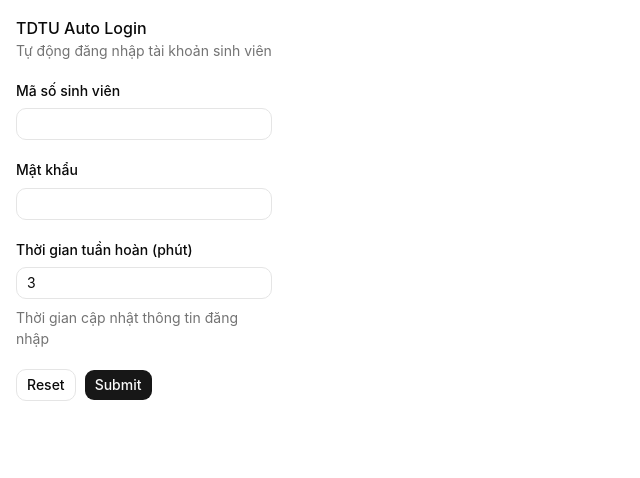
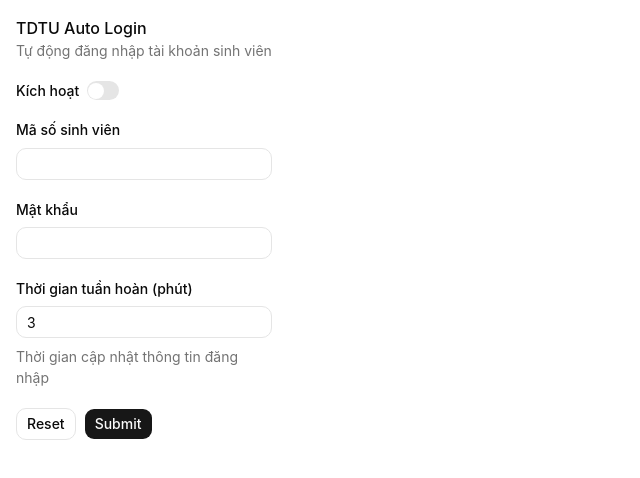
Before and after one commit to 524H0003/TDTU-auto-login, a React app: page / in a window 1280 px wide. Shown: the top 478 px of the page, without its empty margins (0-640 px from the left). Built offline with nearby package versions, Linux system fonts and the light colour scheme; the HTML template or start-up script is replaced by a standard one.

Commit message:
feat: add customizable activation

```diff
--- a/package.json
+++ b/package.json
@@ -32,6 +32,7 @@
     "class-variance-authority": "^0.7.1",
     "clsx": "^2.1.1",
     "commitizen": "^4.3.1",
+    "dotenv": "^17.3.1",
     "esbuild": "^0.27.3",
     "eslint": "^10.0.2",
     "eslint-plugin-unused-imports": "^4.4.1",
--- a/scripts/release.ts
+++ b/scripts/release.ts
@@ -9,7 +9,7 @@
 
 const manifest = JSON.parse(readFileSync("./manifest.json", "utf-8"));
 
-manifest.version = version;
+manifest.version = version.split("-")[0];
 
 writeFileSync("./manifest.json", JSON.stringify(manifest, null, 2));
 
--- a/scripts/render.tsx
+++ b/scripts/render.tsx
@@ -1,3 +1,4 @@
+import { config } from "dotenv";
 import { buildSync } from "esbuild";
 import { existsSync, mkdirSync, writeFileSync } from "node:fs";
 import React from "react";
@@ -15,12 +16,14 @@
   </html>
 );
 
+config({ quiet: true });
+
 buildSync({
   entryPoints: ["src/**/*.ts", "src/index.tsx"],
   bundle: true,
   outdir: "./dist",
   format: "cjs",
-  minify: true,
+  minify: process.env.NODE_ENV !== "development",
   sourcemap: false,
   platform: "browser",
   tsconfig: "tsconfig.json",
--- /dev/null
+++ b/src/components/shadcn/ui/switch.tsx
@@ -0,0 +1,31 @@
+import * as React from "react"
+import { Switch as SwitchPrimitive } from "radix-ui"
+
+import { cn } from "@/lib/shadcn/utils"
+
+function Switch({
+  className,
+  size = "default",
+  ...props
+}: React.ComponentProps<typeof SwitchPrimitive.Root> & {
+  size?: "sm" | "default"
+}) {
+  return (
+    <SwitchPrimitive.Root
+      data-slot="switch"
+      data-size={size}
+      className={cn(
+        "peer group/switch relative inline-flex shrink-0 items-center rounded-full border border-transparent transition-all outline-none after:absolute after:-inset-x-3 after:-inset-y-2 focus-visible:border-ring focus-visible:ring-3 focus-visible:ring-ring/50 aria-invalid:border-destructive aria-invalid:ring-3 aria-invalid:ring-destructive/20 data-[size=default]:h-[18.4px] data-[size=default]:w-[32px] data-[size=sm]:h-[14px] data-[size=sm]:w-[24px] dark:aria-invalid:border-destructive/50 dark:aria-invalid:ring-destructive/40 data-checked:bg-primary data-unchecked:bg-input dark:data-unchecked:bg-input/80 data-disabled:cursor-not-allowed data-disabled:opacity-50",
+        className
+      )}
+      {...props}
+    >
+      <SwitchPrimitive.Thumb
+        data-slot="switch-thumb"
+        className="pointer-events-none block rounded-full bg-background ring-0 transition-transform group-data-[size=default]/switch:size-4 group-data-[size=sm]/switch:size-3 group-data-[size=default]/switch:data-checked:translate-x-[calc(100%-2px)] group-data-[size=sm]/switch:data-checked:translate-x-[calc(100%-2px)] dark:data-checked:bg-primary-foreground group-data-[size=default]/switch:data-unchecked:translate-x-0 group-data-[size=sm]/switch:data-unchecked:translate-x-0 dark:data-unchecked:bg-foreground"
+      />
+    </SwitchPrimitive.Root>
+  )
+}
+
+export { Switch }
--- a/src/popup.tsx
+++ b/src/popup.tsx
@@ -11,21 +11,24 @@
   FieldSet,
 } from "./components/shadcn/ui/field";
 import { Input } from "./components/shadcn/ui/input";
+import { Switch } from "./components/shadcn/ui/switch";
 import { LocalStorage } from "./types";
 
 export default function PopupPage() {
   const [username, setUsername] = useState(""),
     [password, setPassword] = useState(""),
     [interval, setIntervalValue] = useState<number>(3),
+    [active, setActive] = useState<boolean>(false),
     [status, setStatus] = useState("");
 
   useEffect(() => {
     chrome.storage.local.get<LocalStorage>(
-      ["username", "password", "interval"],
+      ["username", "password", "interval", "active"],
       (data) => {
-        if (data.username) setUsername(data.username);
-        if (data.password) setPassword(data.password);
-        if (data.interval) setIntervalValue(data.interval);
+        setUsername(data.username);
+        setPassword(data.password);
+        setIntervalValue(data.interval);
+        setActive(data.active);
       },
     );
   }, []);
@@ -53,6 +56,16 @@
           Tự động đăng nhập tài khoản sinh viên
         </FieldDescription>
       </FieldSet>
+      <Field orientation="horizontal" className="w-fit">
+        <FieldLabel htmlFor="toggleActive">Kích hoạt</FieldLabel>
+        <Switch
+          id="toggleActive"
+          checked={active}
+          onCheckedChange={(e) => {
+            chrome.storage.local.set({ active: e }, () => setActive(e));
+          }}
+        />
+      </Field>
       <Field>
         <FieldLabel htmlFor="fieldgroup-mssv">Mã số sinh viên</FieldLabel>
         <Input
--- a/src/service-worker.ts
+++ b/src/service-worker.ts
@@ -4,11 +4,14 @@
   chrome.alarms.create("autoLoginAlarm", {
     periodInMinutes: minutes,
   });
-  console.log("Đã đặt báo thức chạy mỗi ${minutes} phút.");
+  console.log(`Đã đặt báo thức chạy mỗi ${minutes} phút.`);
 }
 
-async function executeScript(tab: chrome.tabs.Tab) {
+function executeScript(tab: chrome.tabs.Tab) {
   const target = tab.url!.split(".")[0]!.split("/").at(-1);
+
+  chrome.storage.local.get<IAppSetting>(["active"], async ({ active }) => {
+    if (!active) return;
 
     await chrome.scripting
       .executeScript({
@@ -20,6 +23,7 @@
       })
       .catch((err) => {
         console.error("Lỗi khi chèn script\n", err);
+      });
   });
 }
 
@@ -39,7 +43,7 @@
     const tab = await chrome.tabs.get(activeInfo.tabId);
 
     if (tab.url && /^https?:\/\/.*\.tdtu\.edu\.vn\/.*$/.test(tab.url)) {
-      await executeScript(tab);
+      executeScript(tab);
     }
   } catch (error) {
     console.error("Lỗi khi lấy thông tin tab:", error);
--- a/src/types.ts
+++ b/src/types.ts
@@ -5,6 +5,7 @@
 
 export interface IAppSetting {
   interval: number;
+  active: boolean;
 }
 
 export interface LocalStorage extends IAccount, IAppSetting {}
```
Also changed, not shown: manifest.json, 2 other files (tests, documents, lock files or other folders). Lines whose indentation alone changed are shown as unchanged.
